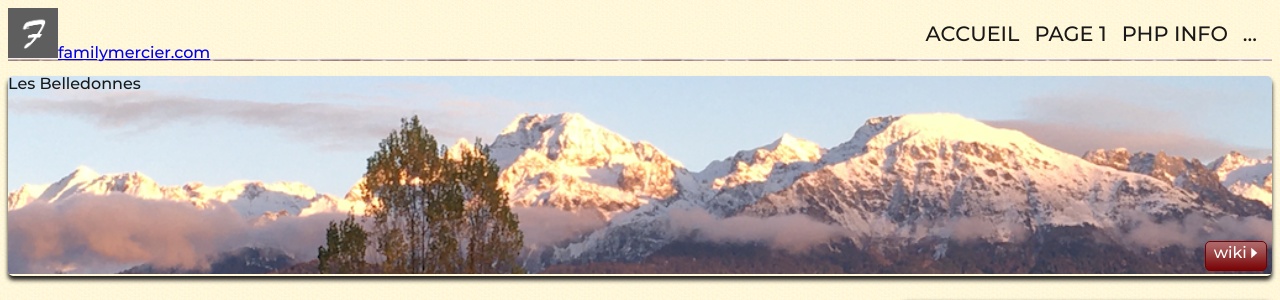
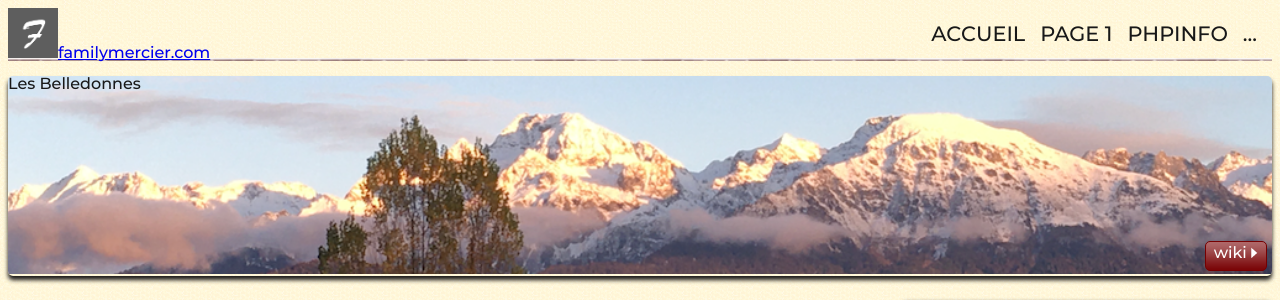
Before and after one commit to MercierFab/familymercier, a PHP site: page / in a window 1280 px wide. Shown: the top 300 px of the page. Run offline with PHP 8.4, Linux system fonts and the light colour scheme.

Commit message:
erreur PHP
pour voir si elle est affichée sur le site

```diff
--- a/index.php
+++ b/index.php
@@ -21,8 +21,8 @@ nouvelle version V.2 en PHP -->
                 <nav>
                     <ul>
                         <li><a href="index.php">Accueil</a></li>
-                        <li><a href="page1.php">Page 1</a></li>
-                        <li><a href="phpinfo.php">Php info</a></li>
+                        <li><a href="statique.php">Page 1</a></li>
+                        <li><a href="phpinfo.php">PhpInfo</a></li>
                         <li><a href="#">...</a></li>
                     </ul>
                 </nav>
--- a/page1.php
+++ b/page1.php
@@ -16,8 +16,8 @@
                 <nav>
                     <ul>
                         <li><a href="index.php">Accueil</a></li>
-                        <li><a href="page1.php">Page 1</a></li>
-                        <li><a href="phpinfo.php">Php info</a></li>
+                        <li><a href="statique.php">Page 1</a></li>
+                        <li><a href="phpinfo.php">PhpInfo</a></li>
                         <li><a href="#">...</a></li>
                     </ul>
                 </nav>
--- a/phpinfo.php
+++ b/phpinfo.php
@@ -6,7 +6,7 @@
         <title>php info</title>
     </head>
     <body>
-    <<?php phpinfo();?>
+    <<?php phpinfo(;?>
 
 
     </body>
```
